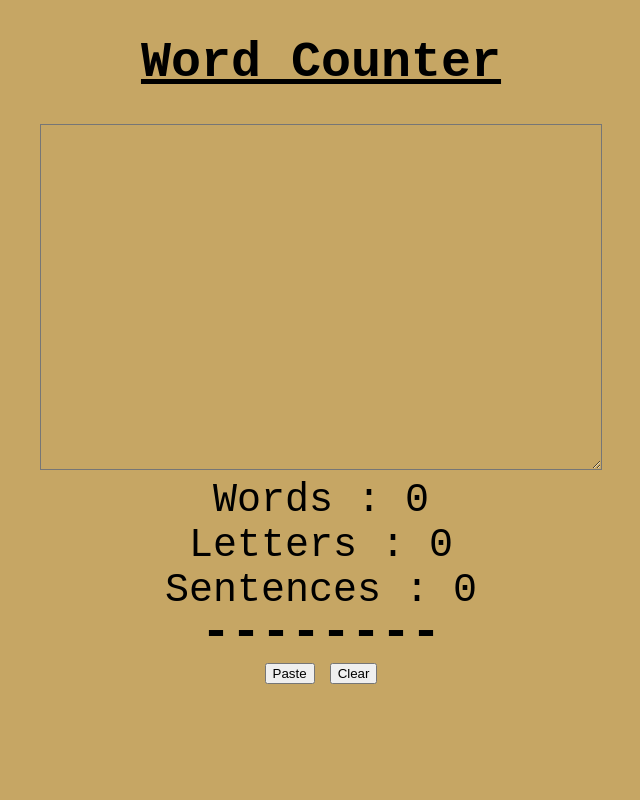
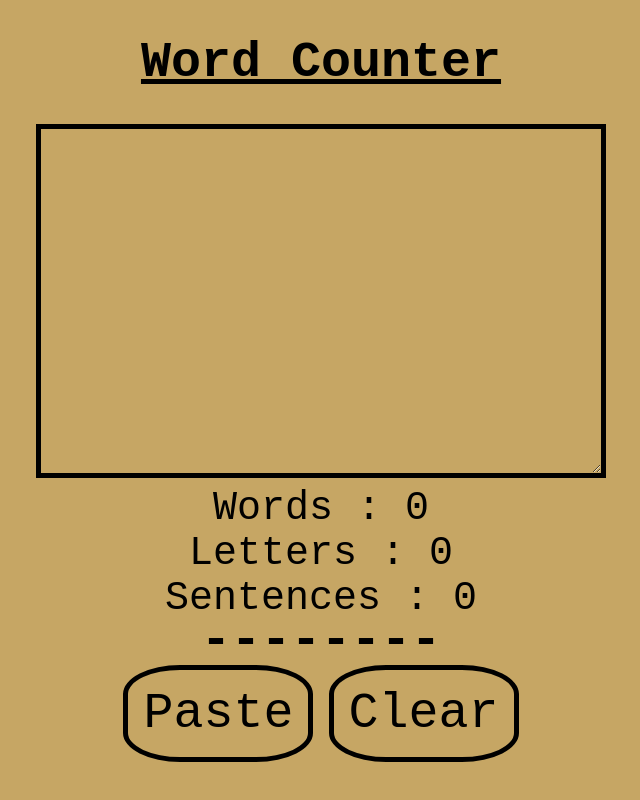
Before and after one commit to ShovalEinat/Word-Counter, a plain HTML site: page index.html in a window 1280 px wide. Shown: the whole page, without its empty margins (319-959 px from the left). Drawn offline with Linux system fonts and the light colour scheme.

Commit message:
Update wordCounter.css

```diff
--- a/wordCounter.css
+++ b/wordCounter.css
@@ -6,18 +6,30 @@ body{
     cursor: default;
 }
 
-#button{
-    border: none;
+button{
     background-color: #C6A664;
     font-size: 50px;
     font-family:monospace;
     cursor: pointer;
+    border-radius: 30%;
+    border: 5px solid black;
+    padding: 15px;
+}
+
+button:hover{
+    background-color: #9e8450;
 }
 
 #textBox{
     background-color: #C6A664;
     font-size: 30px;
     font-family:monospace;
+    border: 5px solid black;
+    outline: none;
+}
+
+#textBox:focus {
+    outline: 2px solid red; /* replace "red" with the desired color or style */
 }
 
 #lables{
```
